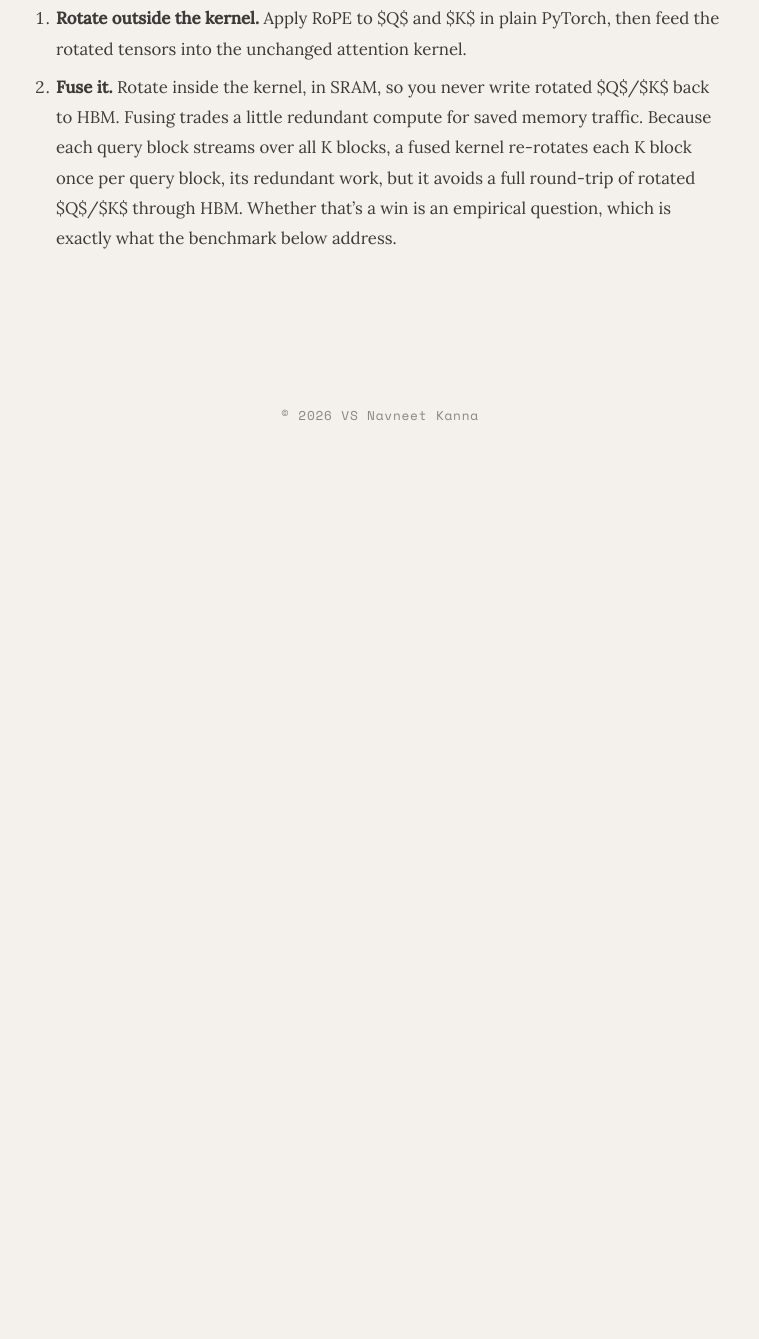
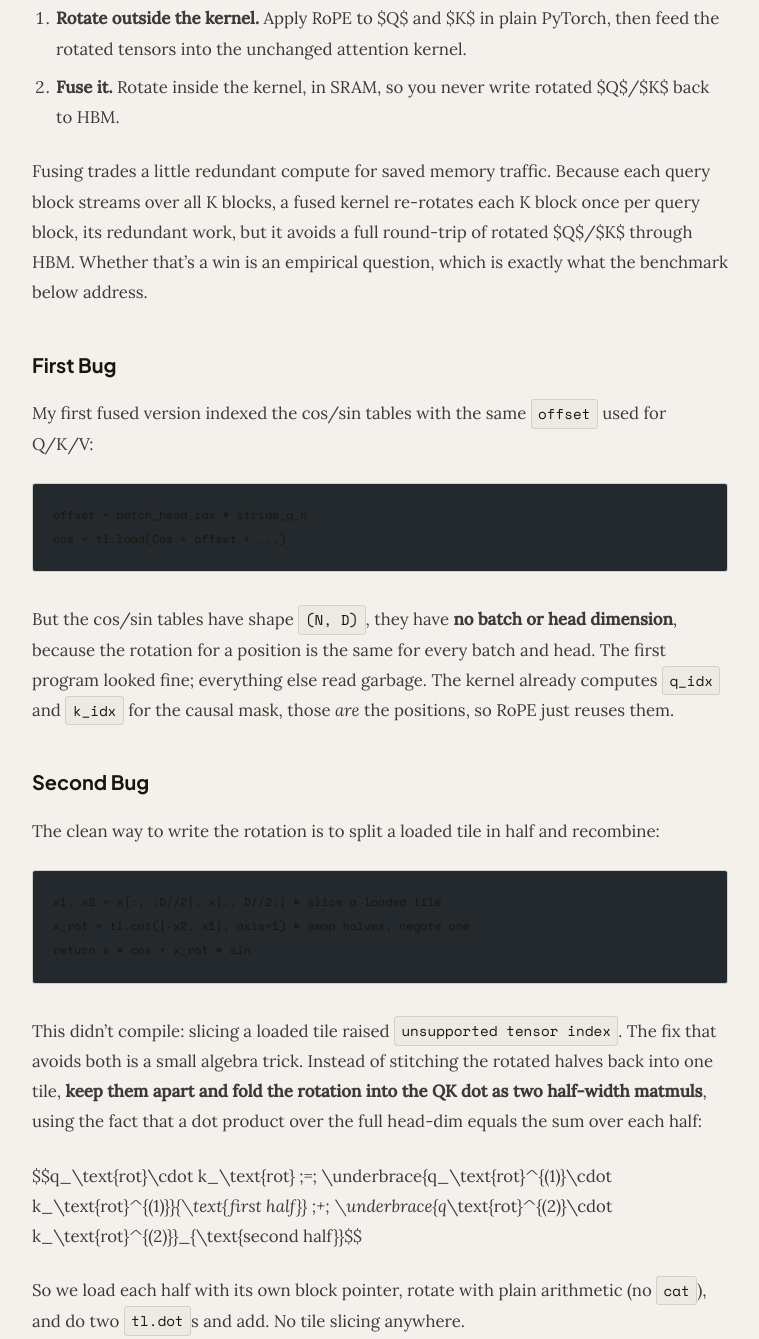
Before and after one commit to NavneetKanna/navneetkanna.github.io, an Astro site: page /blog/fa_2 in a window 1280 px wide. Shown: the part 5261-6600 px from the top of the page, without its empty margins (260-1019 px from the left). Before the commit the page ends 5721 px from the top, so only its background shows below. Built offline with nearby package versions, Linux system fonts and the light colour scheme; Astro itself is replaced by a stand-in of ours; some packages are replaced by stand-ins of ours; code samples lack their colours.

Commit message:
updating part 2

````diff
--- a/src/pages/blog/fa_2.md
+++ b/src/pages/blog/fa_2.md
@@ -148,4 +148,32 @@ There are two honest ways to add RoPE:
 
 1. **Rotate outside the kernel.** Apply RoPE to $Q$ and $K$ in plain PyTorch, then feed the rotated tensors into the unchanged attention kernel.
 2. **Fuse it.** Rotate inside the kernel, in SRAM, so you never write rotated $Q$/$K$ back to HBM.
+
 Fusing trades a little redundant compute for saved memory traffic. Because each query block streams over all K blocks, a fused kernel re-rotates each K block once per query block, its redundant work, but it avoids a full round-trip of rotated $Q$/$K$ through HBM. Whether that's a win is an empirical question, which is exactly what the benchmark below address.
+
+### First Bug
+
+My first fused version indexed the cos/sin tables with the same `offset` used for Q/K/V:
+
+```python
+offset = batch_head_idx * stride_q_h
+cos = tl.load(Cos + offset + ...)
+```
+
+But the cos/sin tables have shape `(N, D)`, they have **no batch or head dimension**, because the rotation for a position is the same for every batch and head. The first program looked fine; everything else read garbage. The kernel already computes `q_idx` and `k_idx` for the causal mask, those *are* the positions, so RoPE just reuses them.
+
+### Second Bug
+
+The clean way to write the rotation is to split a loaded tile in half and recombine:
+
+```python
+x1, x2 = x[:, :D//2], x[:, D//2:] # slice a loaded tile
+x_rot = tl.cat([-x2, x1], axis=1) # swap halves, negate one
+return x * cos + x_rot * sin
+```
+
+This didn't compile: slicing a loaded tile raised `unsupported tensor index`. The fix that avoids both is a small algebra trick. Instead of stitching the rotated halves back into one tile, **keep them apart and fold the rotation into the QK dot as two half-width matmuls**, using the fact that a dot product over the full head-dim equals the sum over each half:
+
+$$q_\text{rot}\cdot k_\text{rot} \;=\; \underbrace{q_\text{rot}^{(1)}\cdot k_\text{rot}^{(1)}}_{\text{first half}} \;+\; \underbrace{q_\text{rot}^{(2)}\cdot k_\text{rot}^{(2)}}_{\text{second half}}$$
+
+So we load each half with its own block pointer, rotate with plain arithmetic (no `cat`), and do two `tl.dot`s and add. No tile slicing anywhere.
````
